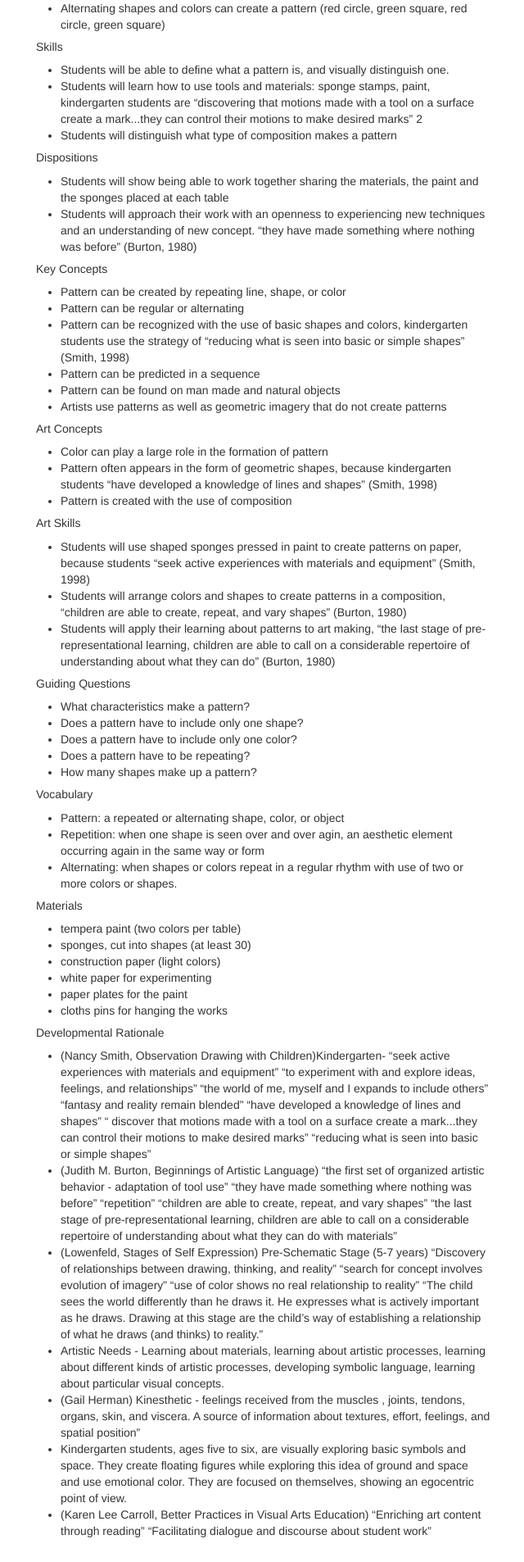
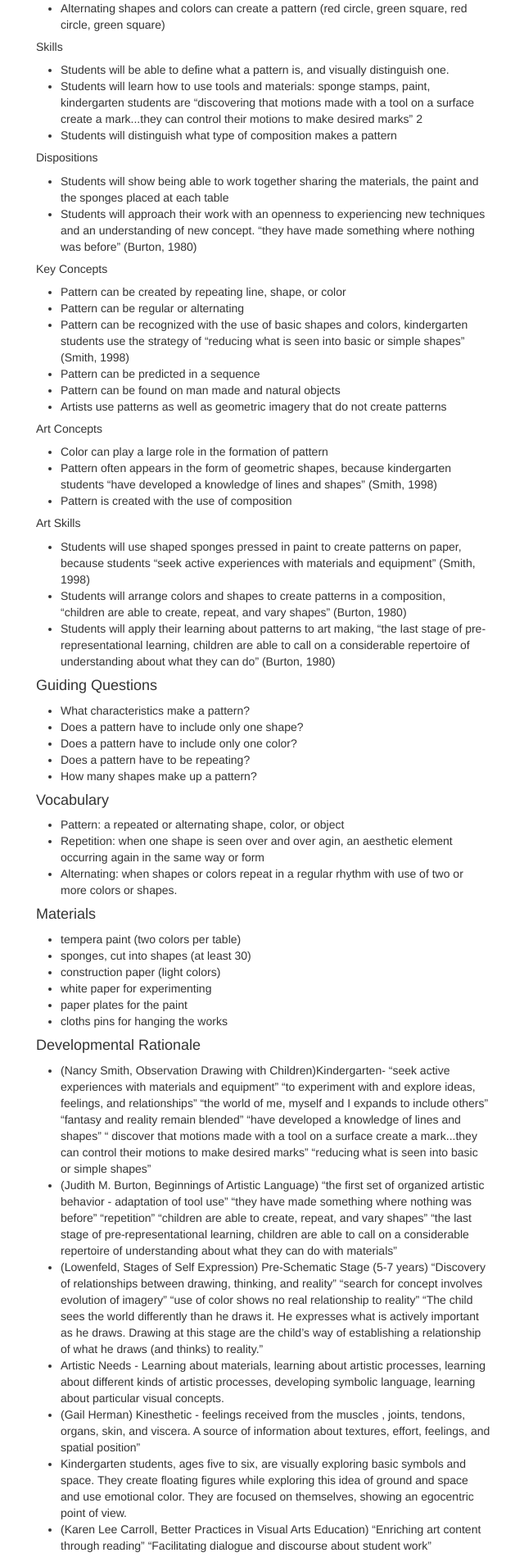
Before and after one commit to kstabin/kstabin.com, a Jekyll site: the page built from teacher/kindergarten-pattern.html, in a window 1280 px wide. Shown: the part 1598-3504 px from the top of the page at 82% size, without its empty margins (416-1056 px from the left). Built offline with Jekyll 4.4.1, drawn with Linux system fonts in a browser that asks for light colours; nearby versions of some CDN libraries.

Commit message:
Changed h5 to h4

```diff
--- a/teacher/kindergarten-pattern.html
+++ b/teacher/kindergarten-pattern.html
@@ -89,7 +89,7 @@ layout: teacher
     	<li>Students will apply their learning about patterns to art making, “the last stage of pre-representational learning, children are able to call on a considerable repertoire of understanding about what they can do” (Burton, 1980)</li>
     </ul>
 
-<h5>Guiding Questions</h5>
+<h4>Guiding Questions</h4>
 	<ul>
     	<li>What characteristics make a pattern?</li>
     	<li>Does a pattern have to include only one shape?</li>
@@ -98,14 +98,14 @@ layout: teacher
     	<li>How many shapes make up a pattern?</li>
     </ul>
 
-<h5>Vocabulary</h5>
+<h4>Vocabulary</h4>
 	<ul>
     	<li>Pattern: a repeated or alternating shape, color, or object</li>
     	<li>Repetition: when one shape is seen over and over agin, an aesthetic element occurring again in the same way or form</li>
     	<li>Alternating: when shapes or colors repeat in a regular rhythm with use of two or more colors or shapes.</li>
     </ul>
 
-<h5>Materials</h5>
+<h4>Materials</h4>
 	<ul>
     	<li>tempera paint (two colors per table)</li>
     	<li>sponges, cut into shapes (at least 30)</li>
@@ -116,7 +116,7 @@ layout: teacher
 	</ul>
 
 
-<h5>Developmental Rationale</h5>
+<h4>Developmental Rationale</h4>
 	<ul>
 	    <li>(Nancy Smith, Observation Drawing with Children)Kindergarten- “seek active experiences with materials and equipment” “to experiment with and explore ideas, feelings, and relationships” “the world of me, myself and I expands to include others” “fantasy and reality remain blended” “have developed a knowledge of lines and shapes” “ discover that motions made with a tool on a surface create a mark...they can control their motions to make desired marks” “reducing what is seen into basic or simple shapes”</li>
 	    <li>(Judith M. Burton, Beginnings of Artistic Language) “the first set of organized artistic behavior - adaptation of tool use” “they have made something where nothing was before” “repetition” “children are able to create, repeat, and vary shapes” “the last stage of pre-representational learning, children are able to call on a considerable repertoire of understanding about what they can do with materials”</li>
```
